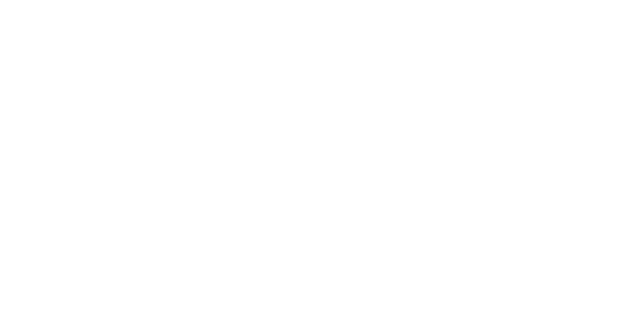
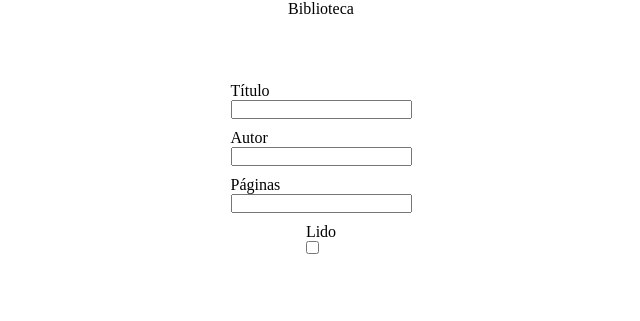
Before and after one commit to kauevinicius04/library, a plain HTML site: page index.html in a window 1280 px wide. Shown: the whole page, without its empty margins (319-959 px from the left). Drawn offline with Linux system fonts and the light colour scheme.

Commit message:
testes de interface e correcao do armazenamento do objeto na variavel library

```diff
--- a/index.html
+++ b/index.html
@@ -1,17 +1,49 @@
 <!DOCTYPE html>
 <html lang="pt-br">
+
 <head>
     <link rel="stylesheet" href="style.css">
 
     <meta charset="UTF-8">
     <meta http-equiv="X-UA-Compatible" content="IE=edge">
     <meta name="viewport" content="width=device-width, initial-scale=1.0">
-    <title>Document</title>
+    <title>Library</title>
 </head>
+
 <body>
+    <Header>Biblioteca</Header>
+    <main>
+        <div class="book card">
+            <div class="card-body">
+                <div class="containerInput" id="containerTitle">
+                <label for="title">Título</label>
+                <input type="text" class= "input" id="title">
+            </div>
+            <div class="containerInput" id="containerAuthor">
+                <label for="author">Autor</label>
+                <input type="text" class="input" id="author">
+            </div>
+            <div  class="containerInput" id="containerPages">
+                <label for="pages">Páginas</label>
+                <input type="text" class="input" id="pages">
+             </div>
+             <div  class="containerInput" id="containerRead">
+                <label for="read">Lido</label>
+                <input type="checkbox" class="input" id="read">
+            </div>
+
+
+
+            </div>
+
+        </div>
+
+
+    </main>
 
 
 
     <script src="script.js"></script>
 </body>
+
 </html>
--- a/script.js
+++ b/script.js
@@ -1,12 +1,14 @@
 let library=[]
 
-function book(book,name,pages,read){
-    this.book=book
-    this.name=name
-    this.pages=pages
-    this.read=read
+function book(title,author,pages,read){
+    this.title=title;
+    this.author=author;
+    this.pages=pages;
+    this.read=read;
+
 
 }
 function addBookToLibrary(){
-    library+= book()
+    const newsBook = new book(title,author,pages,read)
+    library.push(newsBook)
 }
--- a/style.scss
+++ b/style.scss
@@ -0,0 +1,30 @@
+*{
+    margin: 0;
+    padding: 0;
+}
+html{
+    height: 100%;
+}
+header{
+    text-align: center;
+}
+main{
+    display: grid;
+    height: 300px;
+    align-items: center;
+}
+
+
+.card-body{
+    display: flex;
+    flex-direction: column;
+    align-items: center;
+    justify-content: center;
+    gap:10px;
+}
+.input{
+
+    display: flex;
+
+
+}
```
Also changed, not shown: style.css.
